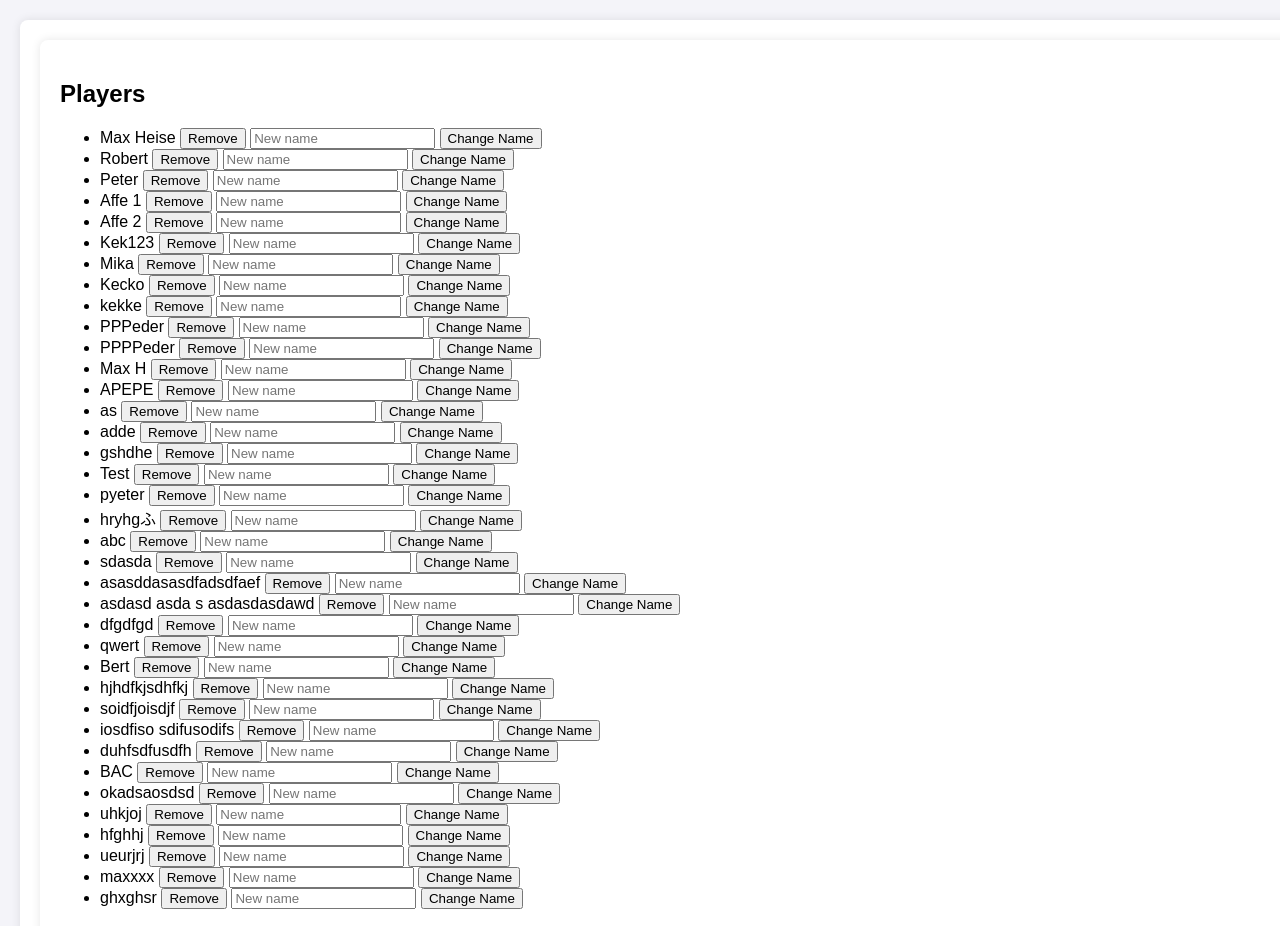
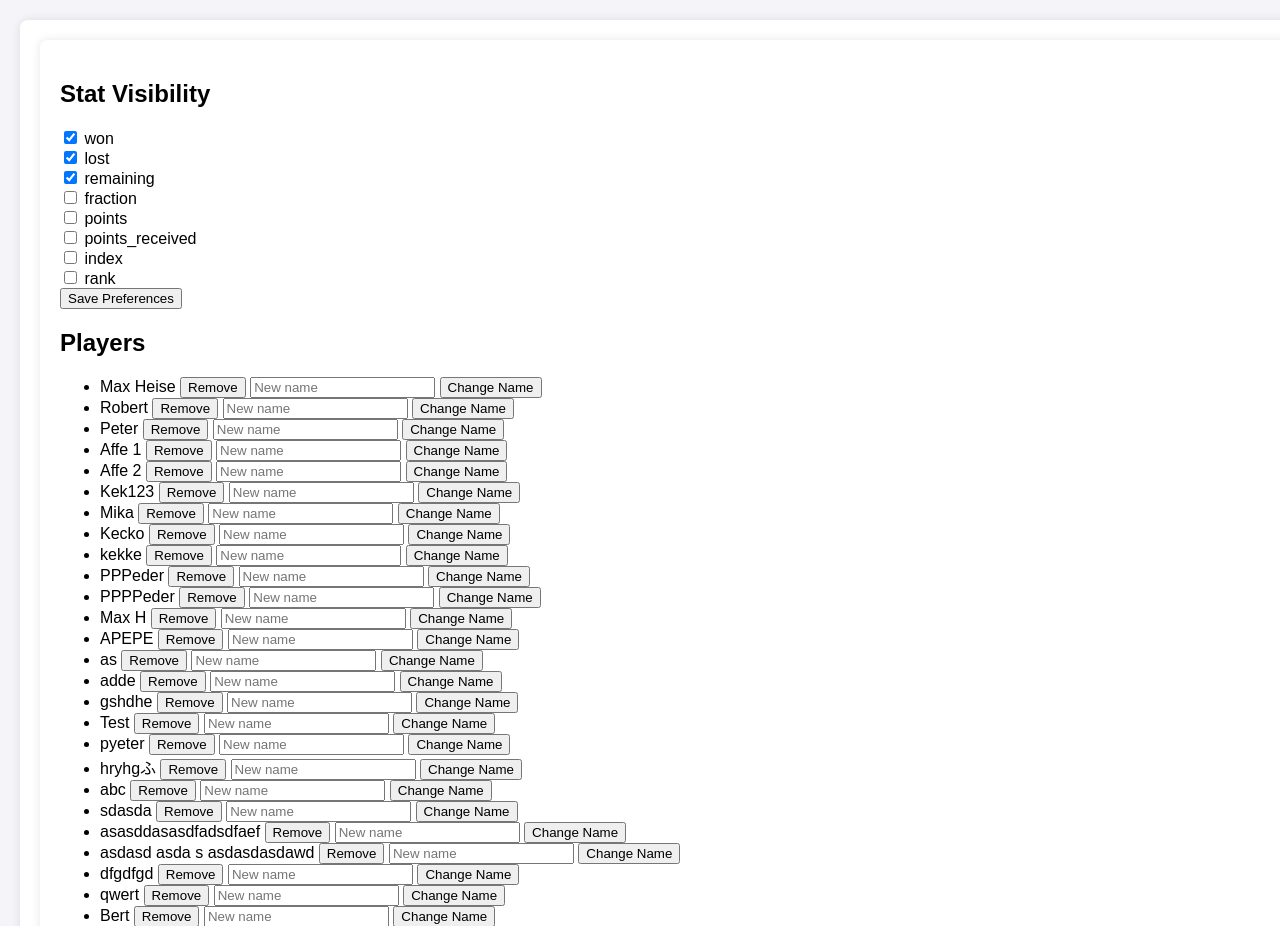
Before and after one commit to HeiseMax/MaischCup, a Flask app: page /dev in a window 1280 px wide; the page is wider, and only the part inside the window is pictured. Shown: the part 120-1046 px from the top of that part. Run offline with Flask 3, Linux system fonts and the light colour scheme.

Commit message:
Added new stats, made shown stats configurable on devpage (saved in session).

```diff
--- a/app.py
+++ b/app.py
@@ -3,7 +3,7 @@ from flask_session import Session
 from flask_sqlalchemy import SQLAlchemy
 import json
 
-from helper import calculate_won_matches, calculate_lost_matches, calculate_remaining_matches, calculate_fraction_of_wins, calculate_total_points, calculate_total_points_received, calculate_point_difference
+from helper import calculate_won_matches, calculate_lost_matches, calculate_remaining_matches, calculate_fraction_of_wins, calculate_total_points, calculate_total_points_received, calculate_point_difference, calculate_ranking
 
 app = Flask(__name__)
 
@@ -34,17 +34,24 @@ class Score(db.Model):
     player1 = db.relationship('Player', foreign_keys=[player1_id])
     player2 = db.relationship('Player', foreign_keys=[player2_id])
 
+@app.before_request
+def set_default_session_values():
+    if 'stats' not in session:
+        session['stats'] = {
+            "won": True,
+            "lost": True,
+            "remaining": True,
+            "fraction": False,
+            "points": False,
+            "points_received": False,
+            "index": False,
+            "rank": False
+        }
+
 # Home route
 @app.route('/')
 def index():
-    players = Player.query.all()
-    scores = Score.query.all()
-    won_matches = {player.id: calculate_won_matches(Score, player.id) for player in players}
-    lost_matches = {player.id: calculate_lost_matches(Score, player.id) for player in players}
-    remaining_matches = {player.id: calculate_remaining_matches(Score, Player, player.id) for player in players}
-    playersjson = json.dumps([{"id": player.id, "name": player.name} for player in players])
-    scoresjson = json.dumps([{"player1_id": score.__dict__["player1_id"], "player2_id": score.__dict__["player2_id"]} for score in scores])
-    return render_template('index.html', players=players, scores=scores, won_matches=won_matches, lost_matches=lost_matches, remaining_matches=remaining_matches, playersjson=playersjson, scoresjson=scoresjson)
+    return render_template('index.html')
 
 # Route to handle adding a new player
 @app.route('/add_player', methods=['POST', 'GET'])
@@ -117,21 +124,53 @@ def get_scores():
     won_matches = {player.id: calculate_won_matches(Score, player.id) for player in players}
     lost_matches = {player.id: calculate_lost_matches(Score, player.id) for player in players}
     remaining_matches = {player.id: calculate_remaining_matches(Score, Player, player.id) for player in players}
+    win_fraction = {player.id: calculate_fraction_of_wins(Score, player.id) for player in players}
+    points = {player.id: calculate_total_points(db, Score, player.id) for player in players}
+    points_received = {player.id: calculate_total_points_received(db, Score, player.id) for player in players}
+    point_difference = {player.id: calculate_point_difference(db, Score, player.id) for player in players}
+    ranking = calculate_ranking(db, Player, Score)
+    rank_mapping = {player["id"]: rank + 1 for rank, player in enumerate(ranking)}
 
     data = {
         "players": [{"id": player.id, "name": player.name} for player in players],
         "scores": [{"player1_id": score.player1_id, "player2_id": score.player2_id, "score1": score.score1, "score2": score.score2, "win": score.win} for score in scores],
-        "won_matches": won_matches,
-        "lost_matches": lost_matches,
-        "remaining_matches": remaining_matches
+        "stats" : [
+            {"id": "won", "name": "Gewonnen", "value": won_matches, "show": False},
+            {"id": "lost", "name": "Verloren", "value": lost_matches, "show": False},
+            {"id": "remaining", "name": "Offen", "value": remaining_matches, "show": False},
+            {"id": "fraction", "name": "Sieganteil", "value": win_fraction, "show": False},
+            {"id": "points", "name": "Punkte", "value": points, "show": False},
+            {"id": "points_received", "name": "Punkte erhalten", "value": points_received, "show": False},
+            {"id": "index", "name": "Index", "value": point_difference, "show": False},
+            {"id": "rank", "name": "Rang", "value": rank_mapping, "show": False}
+        ]
     }
+    for stat in data["stats"]:
+        if session["stats"][stat["id"]]:
+            stat["show"] = True
+
     return data
 
 @app.route('/dev', methods=['GET', 'POST'])
 def dev():
+    if request.method == 'POST':
+        # Update session stats based on form submission
+        session['stats'] = {
+            "won": 'won' in request.form,
+            "lost": 'lost' in request.form,
+            "remaining": 'remaining' in request.form,
+            "fraction": 'fraction' in request.form,
+            "points": 'points' in request.form,
+            "points_received": 'points_received' in request.form,
+            "index": 'index' in request.form,
+            "rank": 'rank' in request.form,
+        }
+        return redirect(url_for('dev'))
+
     players = Player.query.all()
     scores = Score.query.all()
-    return render_template('dev.html', players=players, scores=scores)
+    stats=session['stats']
+    return render_template('dev.html', players=players, scores=scores, stats=stats)
 
 # Route to remove a player
 @app.route('/remove_player/<int:player_id>', methods=['POST'])
--- a/templates/dev.html
+++ b/templates/dev.html
@@ -4,6 +4,13 @@
 
 {% block content %}
 <div class="container">
+    <h2>Stat Visibility</h2>
+    <form method="POST" action="{{ url_for('dev') }}">
+        {% for stat in stats.keys() %}
+        <label><input type="checkbox" name={{stat}} {% if stats[stat] %}checked{% endif %}> {{ stat }}</label><br>
+        {% endfor %}
+        <button type="submit">Save Preferences</button>
+    </form>
     <h2>Players</h2>
     <ul>
         {% for player in players %}
--- a/todos.txt
+++ b/todos.txt
@@ -4,11 +4,12 @@ increase tooltip font size (needs custom css tooltip)
 mobile layout design
 add remaining css to styles.css
 refreshtime as parameter
+make shown stats and stat names consistent between what exists, is calculated and can be selected
 
 
 future features:
 verbleibende matches page
-Turnierkonfiguration (name der datenbank, neues Turnier, etc.)
+Turnierkonfiguration (name der datenbank, neues Turnier, etc.), Übersicht über alle vergangenen Tableaus
 extract results
 add points, received hits, index, placement
 executable file, create qr code, python script for database
```
Also changed, not shown: helper.py (+7 -7 lines), templates/components/score_table.html (+12 -8 lines), instance/fencing.db.
